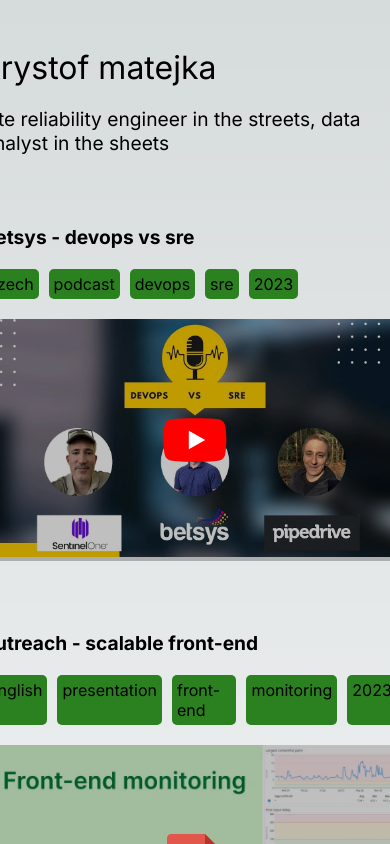
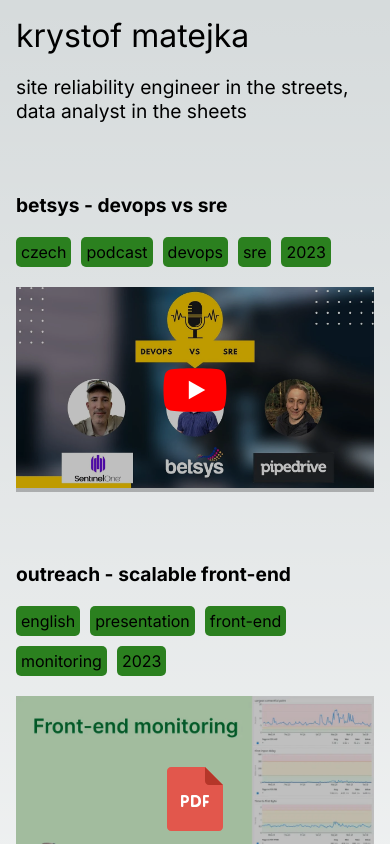
Before and after one commit to kxmatejka/krystof-matejka-com, a Next.js app: page / in a window 390 px wide. Shown: the top 844 px of the page. Built offline with nearby package versions, Linux system fonts and the light colour scheme.

Commit message:
fix responsive desing

```diff
--- a/src/app/page.module.css
+++ b/src/app/page.module.css
@@ -1,14 +1,9 @@
 .main {
-  display: flex;
-  flex-direction: column;
-  align-items: center;
-  padding: 3rem;
+  padding: 1rem;
   min-height: 100vh;
   text-transform: lowercase;
-}
-
-.main > div {
   max-width: 640px;
+  margin: 0 auto;
 }
 
 .pageTitle {
@@ -35,13 +30,15 @@
 .postTags {
   list-style: none;
   display: flex;
-  margin-bottom: 20px;
+  margin-bottom: 10px;
+  flex-wrap: wrap;
 }
 
 .postTags > li {
   font-size: 1rem;
   padding: 5px;
   margin-right: 10px;
+  margin-bottom: 10px;
   border-radius: 5px;
   background: #2b801f;;
 }
--- a/src/app/page.tsx
+++ b/src/app/page.tsx
@@ -14,7 +14,7 @@
 			<ul className={styles.postTags}>
 				{tags.map((tag, i) => (<li key={i}>{tag}</li>))}
 			</ul>
-			<Attachment {...attachment}/>
+			<Attachment {...attachment} />
 		</div>
 	)
 }
@@ -22,7 +22,6 @@
 export default function Home() {
 	return (
 		<main className={styles.main}>
-			<div>
 			<h1 className={styles.pageTitle}>Krystof Matejka</h1>
 			<h2 className={styles.pageSubtitle}>Site reliability engineer in the streets, data analyst in the sheets</h2>
 			<Post
@@ -55,7 +54,6 @@
 					description: 'pardubice z opozice'
 				}}
 			/>
-			</div>
 		</main>
 	)
 }
```
Lines whose indentation alone changed are shown as unchanged.
